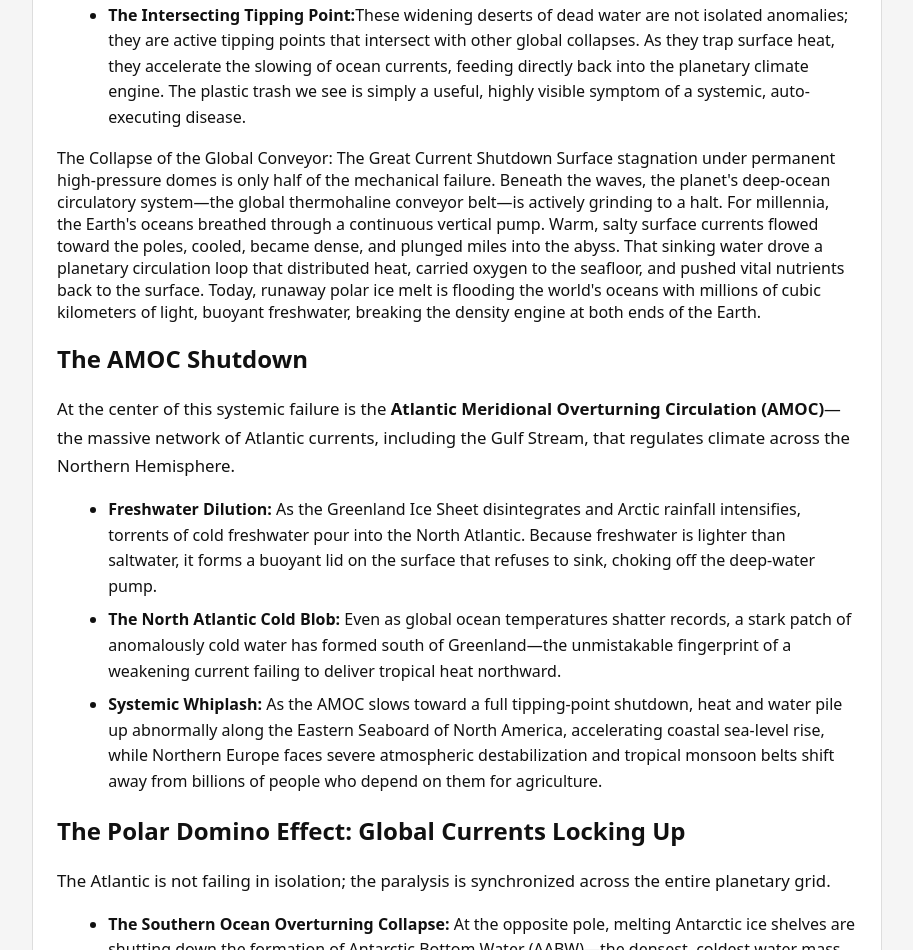
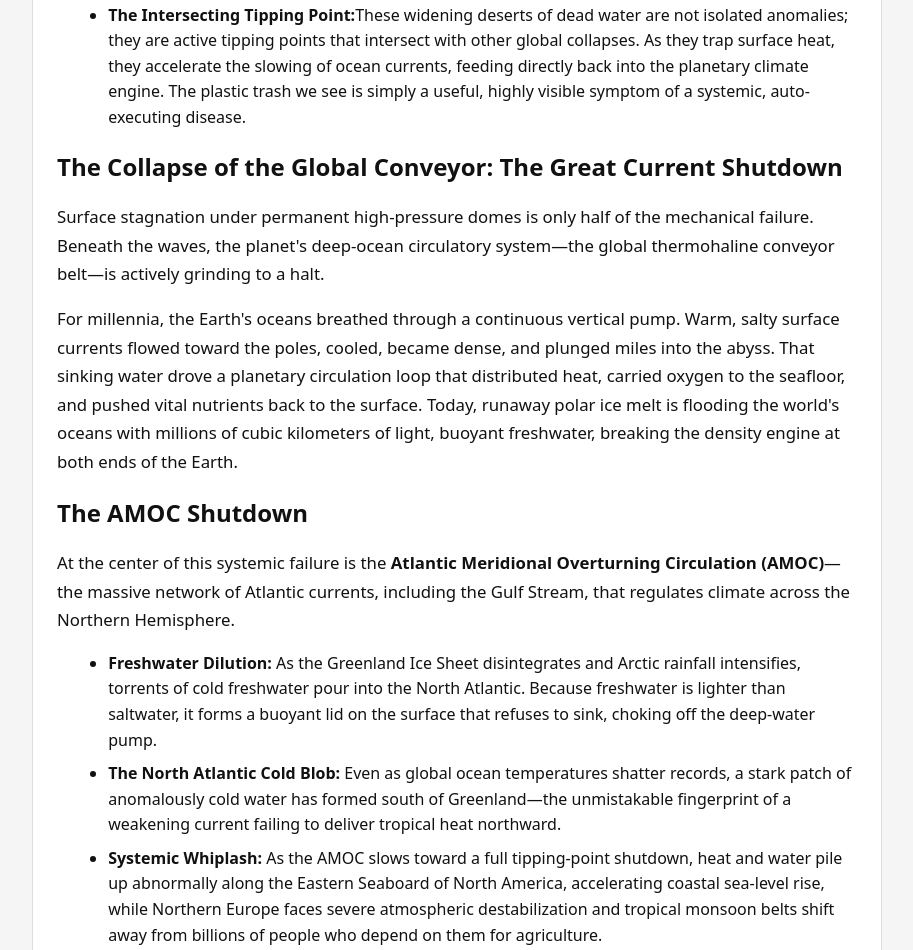
Before and after one commit to RaphaelAsanti/global-warming-destruction-of-babylon, a plain HTML site: page chapter6_stagnant-seas.html in a window 1280 px wide. Shown: the part 2238-3188 px from the top of the page, without its empty margins (183-1096 px from the left). Drawn offline with Linux system fonts and the light colour scheme.

Commit message:
Update section on global conveyor shutdown

```diff
--- a/chapter6_stagnant-seas.html
+++ b/chapter6_stagnant-seas.html
@@ -211,12 +211,12 @@
 
     </p>
 
-The Collapse of the Global Conveyor: The Great Current Shutdown
-
+<h2>The Collapse of the Global Conveyor: The Great Current Shutdown</h2>
+<p>
 Surface stagnation under permanent high-pressure domes is only half of the mechanical failure. Beneath the waves, the planet's deep-ocean circulatory system—the global thermohaline conveyor belt—is actively grinding to a halt.
-
+</p><p>
 For millennia, the Earth's oceans breathed through a continuous vertical pump. Warm, salty surface currents flowed toward the poles, cooled, became dense, and plunged miles into the abyss. That sinking water drove a planetary circulation loop that distributed heat, carried oxygen to the seafloor, and pushed vital nutrients back to the surface. Today, runaway polar ice melt is flooding the world's oceans with millions of cubic kilometers of light, buoyant freshwater, breaking the density engine at both ends of the Earth.
-
+</p>
 <h2>The AMOC Shutdown</h2>
 <p>
 At the center of this systemic failure is the <b>Atlantic Meridional Overturning Circulation (AMOC)</b>—the massive network of Atlantic currents, including the Gulf Stream, that regulates climate across the Northern Hemisphere.
```
